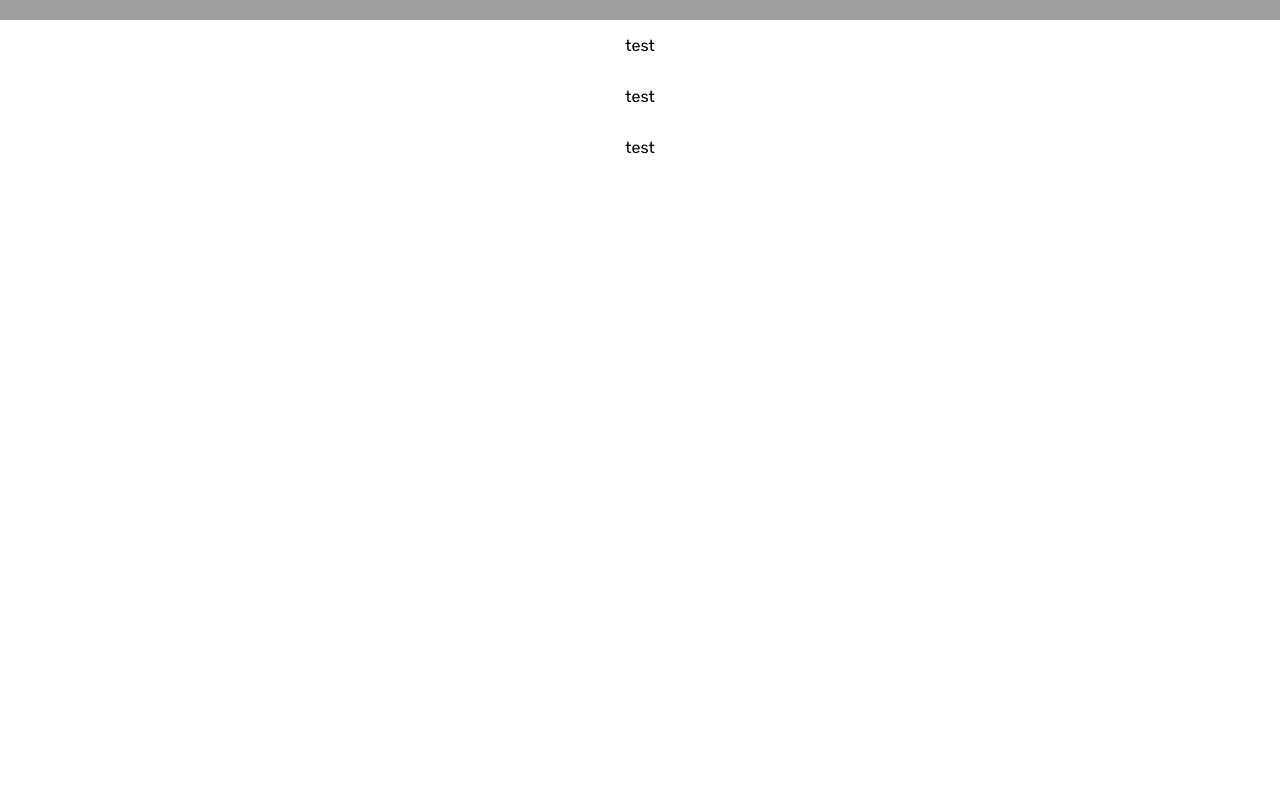
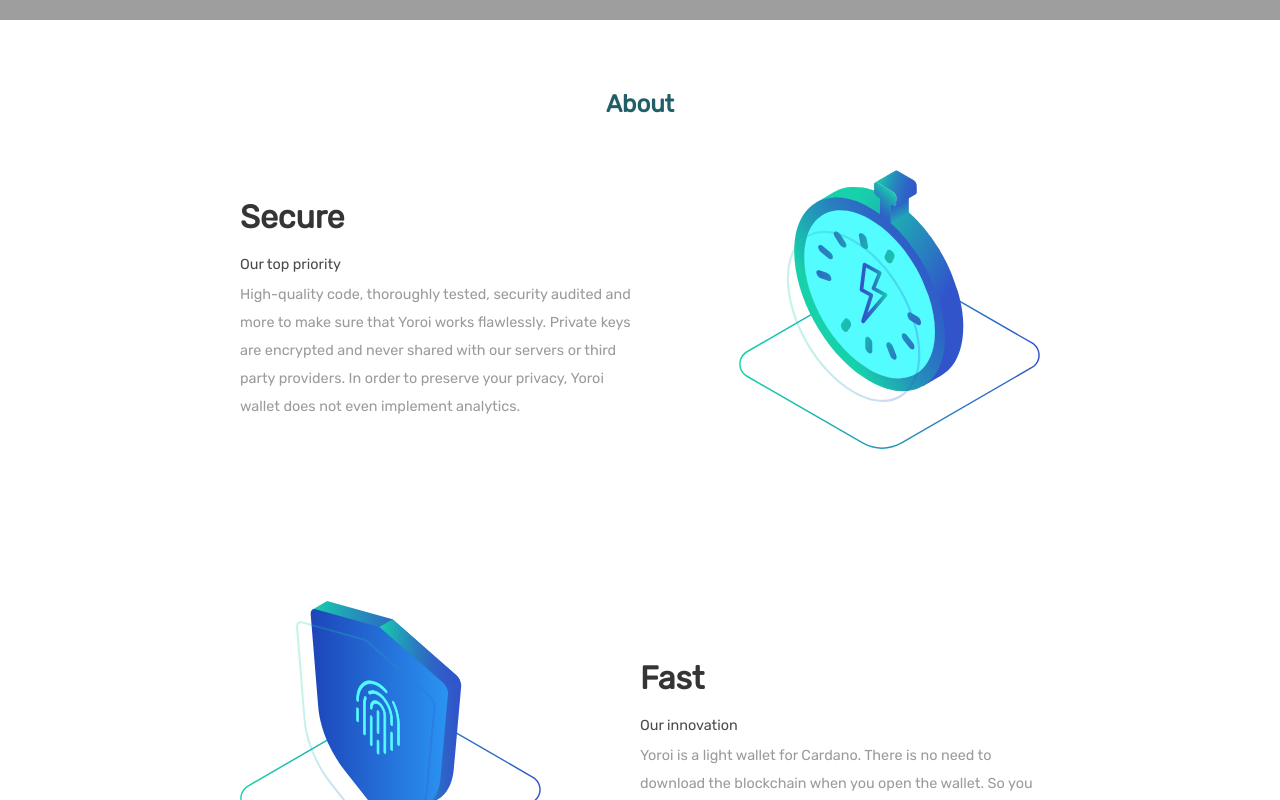
Before and after one commit to MarioSilvaPrada/emurgo, a React (Create React App) app: page / in a window 1280 px wide. Shown: the part 780-1580 px from the top of the page. Before the commit the page ends 953 px from the top, so only its background shows below. Built offline with nearby package versions, Linux system fonts and the light colour scheme; grey boxes are pictures that could not be loaded.

Commit message:
updating

```diff
--- a/src/components/About/About.jsx
+++ b/src/components/About/About.jsx
@@ -1,11 +1,66 @@
 import React from 'react';
 import * as S from './About.styled';
+import Fast from '../../assets/svg/Fast.svg';
+import Secure from '../../assets/svg/Secure.svg';
+import Simple from '../../assets/svg/Simple.svg';
 
 import AboutParagraph from './AboutParagraph/AboutParagraph';
+import SectionTitle from '../SectionTitle/SectionTitle';
 
+const About = () => {
+  let content = [
+    {
+      title: 'Secure',
+      subtitle: 'Our top priority',
+      content:
+        'High-quality code, thoroughly tested, security audited and more to make sure that Yoroi works flawlessly. Private keys are encrypted and never shared with our servers or third party providers. In order to preserve your privacy, Yoroi wallet does not even implement analytics.',
+      img: Fast,
+    },
+    {
+      title: 'Fast',
+      subtitle: 'Our innovation',
+      content:
+        'Yoroi is a light wallet for Cardano. There is no need to download the blockchain when you open the wallet. So you are ready to send and receive transactions right away.',
+      img: Secure,
+    },
+    {
+      title: 'Simple',
+      subtitle: 'Our passion',
+      content:
+        'We believe that software should have a simple structure and a beautiful user interface. Yoroi has been carefully designed and constructed to offer a great user experience.',
+      img: Simple,
+    }
+  ];
 
-const About = () => (
-    <AboutParagraph />
-);
+  return (
+    <S.AboutContainer id='about'>
+      <SectionTitle style={{ marginBottom: '3.13rem' }} title='About' />
+      {content.map(
+        (content, i) =>
+          // if index is even place image on the right otherwise place it on the left
+          i % 2 === 0 ? (
+            <S.StyledDivision>
+              <AboutParagraph
+                title={content.title}
+                subtitle={content.subtitle}
+                content={content.content}
+              />
+              <img src={content.img} alt='imageAbout' />
+            </S.StyledDivision>
+          ) : (
+            <S.StyledDivision>
+              <img src={content.img} alt='imageAbout' />
+
+              <AboutParagraph
+                title={content.title}
+                subtitle={content.subtitle}
+                content={content.content}
+              />
+            </S.StyledDivision>
+          ),
+      )}
+    </S.AboutContainer>
+  );
+};
 
 export default About;
--- a/src/components/About/About.styled.jsx
+++ b/src/components/About/About.styled.jsx
@@ -0,0 +1,28 @@
+import styled from 'styled-components';
+
+export const AboutContainer = styled.div`
+  display: flex;
+  flex-direction: column;
+  padding: 0 7rem;
+  margin-top: 4.4rem;
+  margin: 4.4rem 0 6.25rem;
+`;
+
+export const StyledDivision = styled.div`
+  font-size: .9rem;
+  display:flex;
+  justify-content: space-between;
+  align-items: center;
+  width: 50rem;
+  margin: 0 auto 9.38rem;
+
+  :last-child {
+      margin-bottom: 0;
+  }
+
+  img {
+      width:18.8rem;
+  }
+
+  }
+`;
--- a/src/components/About/AboutParagraph/AboutParagraph.jsx
+++ b/src/components/About/AboutParagraph/AboutParagraph.jsx
@@ -1,18 +1,39 @@
 import React from 'react';
-import styled from "styled-components";
+import styled from 'styled-components';
 
 const StyledParagraph = styled.div`
-    display: flex;
-    flex-direction: column;
-`
+  display: flex;
+  flex-direction: column;
+  width: 25rem;
+  align-items: flex-start;
 
+  h1, .content, .subtitle {
+    margin: 0;
+  }
 
-const AboutParagraph = () => (
-    <StyledParagraph>
-        <p>test</p>
-        <p>test</p>
-        <p>test</p>
-    </StyledParagraph>
+  h1 {
+    font-size: 2rem;
+    margin-bottom: 1.25rem;
+    color: #353535;
+  }
+
+  .subtitle {
+    color: #4a4a4a;
+    margin-bottom: .5rem;
+  }
+
+  .content {
+    color: #9b9b9b;
+    text-align: start;
+    line-height: 1.75rem;
+`;
+
+const AboutParagraph = ({ title, subtitle, content }) => (
+  <StyledParagraph>
+    <h1>{title}</h1>
+    <p className='subtitle'>{subtitle}</p>
+    <p className='content'>{content}</p>
+  </StyledParagraph>
 );
 
 export default AboutParagraph;
--- /dev/null
+++ b/src/components/Collaborators/Collaborators.jsx
@@ -0,0 +1,26 @@
+import React from 'react';
+import * as S from './Collaborators.styled';
+
+import Cardano from '../../assets/collaborators logo/Cardano.png';
+import Emurgo from '../../assets/collaborators logo/EMURGO.png';
+import inputOutput from '../../assets/collaborators logo/input-output.png';
+import vacumlabs from '../../assets/collaborators logo/vacumlabs.png';
+
+import SectionTitle from '../SectionTitle/SectionTitle';
+
+const Collaborators = () => (
+  <div>
+    <S.MainImage />
+    <S.CollaboratorsContainer>
+      <SectionTitle style={{marginTop: '2.8rem'}} title='Our collaborators' />
+      <S.CollaboratorsLogos>
+        <img src={Cardano} alt='colLogo' />
+        <img src={Emurgo} alt='colLogo' />
+        <img src={inputOutput} alt='colLogo' />
+        <img src={vacumlabs} alt='colLogo' />
+      </S.CollaboratorsLogos>
+    </S.CollaboratorsContainer>
+  </div>
+);
+
+export default Collaborators;
--- /dev/null
+++ b/src/components/Collaborators/Collaborators.styled.jsx
@@ -0,0 +1,30 @@
+import styled from 'styled-components';
+import Developer from '../../assets/photos/Developer.jpg';
+
+export const MainImage = styled.div`
+  width: 100%;
+  height: 37.5rem;
+  background: url(${Developer});
+  background-size: cover;
+`;
+
+export const CollaboratorsContainer = styled.div`
+  width: 100%;
+  height: 15rem;
+  background: #f1f7fa;
+  display: flex;
+  flex-direction: column;
+  justify-content: space-between;
+`;
+
+export const CollaboratorsLogos = styled.div`
+  width: 60.6rem;
+  margin: 0 auto 4.25rem;
+  display: flex;
+  justify-content: space-between;
+
+
+  img {
+    width: 12.5rem;
+  }
+`;
--- a/src/components/Header/Header.jsx
+++ b/src/components/Header/Header.jsx
@@ -11,10 +11,10 @@ const Header = () => (
     <S.StyledHeader>
       <img src={Logo} />
       <S.StyledMenu>
-        <span>About</span>
-        <span>Blog</span>
-        <span>Contact</span>
-        <span>Eng</span>
+        <a href='#about'>About</a>
+        <a href='#blog'>Blog</a>
+        <a href='#contact'>Contact</a>
+        <a>Eng</a>
       </S.StyledMenu>
     </S.StyledHeader>
     <S.StyledHeaderContainer>
--- a/src/components/Header/Header.styled.jsx
+++ b/src/components/Header/Header.styled.jsx
@@ -1,12 +1,12 @@
-import styled from "styled-components";
-import HeaderBackground from '../../assets/photos/start_page.jpg'
+import styled from 'styled-components';
+import HeaderBackground from '../../assets/photos/start_page.jpg';
 
 export const StyledBackground = styled.div`
   background: url(${HeaderBackground});
   background-size: cover;
   height: 100vh;
   width: 100%;
-`
+`;
 export const StyledHeader = styled.div`
   display: flex;
   align-items: center;
@@ -15,7 +15,7 @@ export const StyledHeader = styled.div`
   position: absolute;
   left: 0;
   right: 0;
-`
+`;
 
 export const StyledMenu = styled.div`
   display: flex;
@@ -25,11 +25,12 @@ export const StyledMenu = styled.div`
   font-weight: bold;
   font-size: 1rem;
 
-
-    span{
+  a {
+    text-decoration: none;
+    color: white;
     cursor: pointer;
   }
-`
+`;
 
 export const StyledHeaderContainer = styled.div`
   display: flex;
@@ -48,7 +49,8 @@ export const StyledHeaderContainer = styled.div`
     margin-bottom: 15px;
   }
 
-    .byCompany, .testTask {
+  .byCompany,
+  .testTask {
     font-size: 1.25rem;
     color: white;
     font-size: 20px;
@@ -64,7 +66,7 @@ export const StyledHeaderContainer = styled.div`
     margin-bottom: 45px;
 
     img {
-            margin-left:1rem;
+      margin-left: 1rem;
     }
   }
 
@@ -75,4 +77,4 @@ export const StyledHeaderContainer = styled.div`
       margin-right: 1.5rem;
     }
   }
-`
+`;
--- /dev/null
+++ b/src/components/SectionTitle/SectionTitle.jsx
@@ -0,0 +1,18 @@
+import React from 'react';
+
+import styled from 'styled-components';
+
+const Title = styled.div`
+    font-size: 1.5rem;
+    color: #215F68;
+    font-weight: bold;
+`
+
+
+const SectionTitle = ({title, style}) => (
+    <Title style={style}>
+        {title}
+    </Title>
+);
+
+export default SectionTitle;
--- a/src/containers/App.js
+++ b/src/containers/App.js
@@ -4,12 +4,14 @@ import './App.css';
 // Components
 import Header from '../components/Header/Header';
 import About from '../components/About/About';
+import Collaborators from '../components/Collaborators/Collaborators';
 
 function App() {
   return (
     <div className='App'>
       <Header />
       <About />
+      <Collaborators />
     </div>
   );
 }
--- a/src/index.css
+++ b/src/index.css
@@ -1,3 +1,7 @@
+html {
+  scroll-behavior: smooth;
+}
+
 body {
   margin: 0;
   font-family: 'Rubik', sans-serif;
```
Also changed, not shown: src/components/Blog/Blog.jsx (added), src/components/Blog/Blog.styled.jsx (added). Lines whose indentation alone changed are shown as unchanged.
